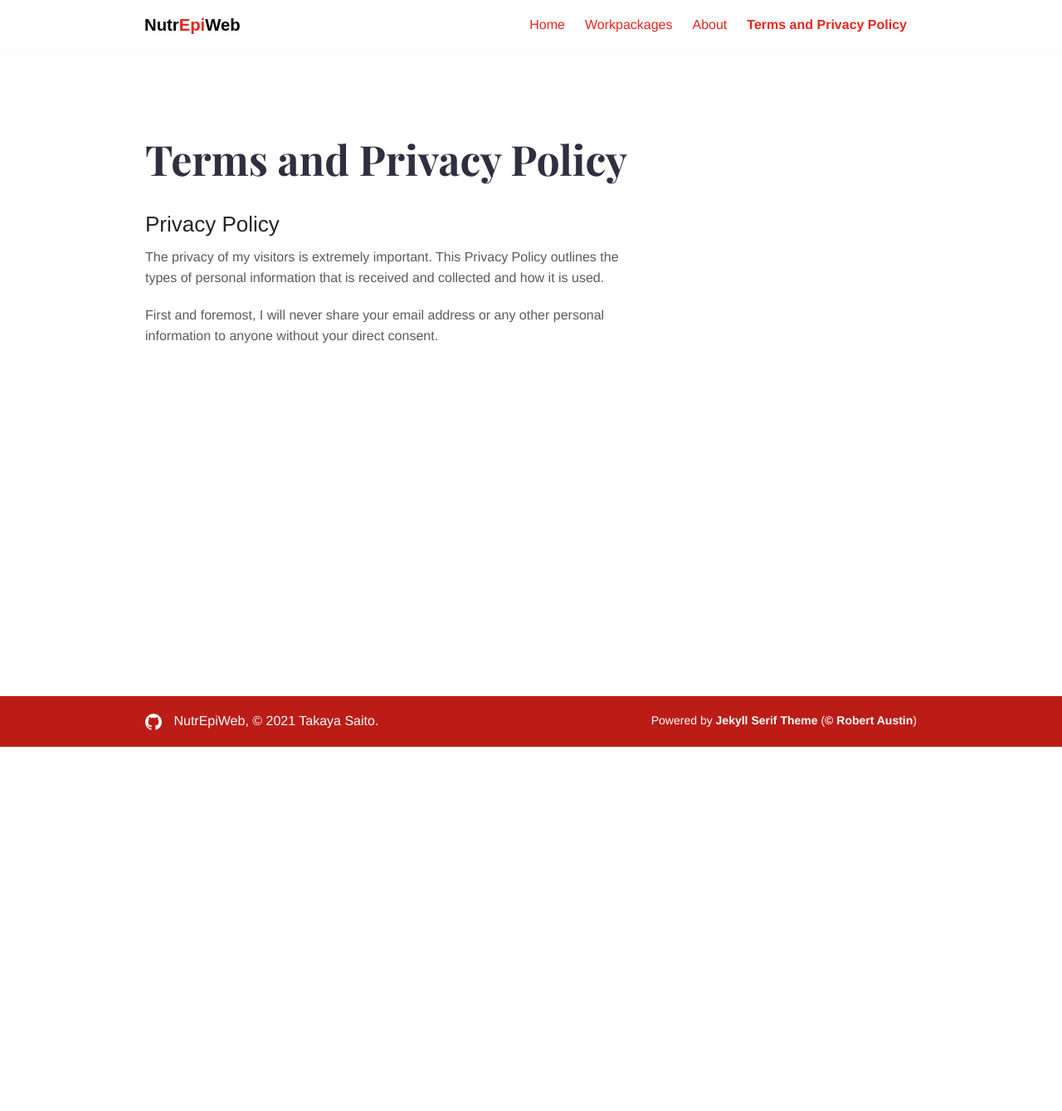
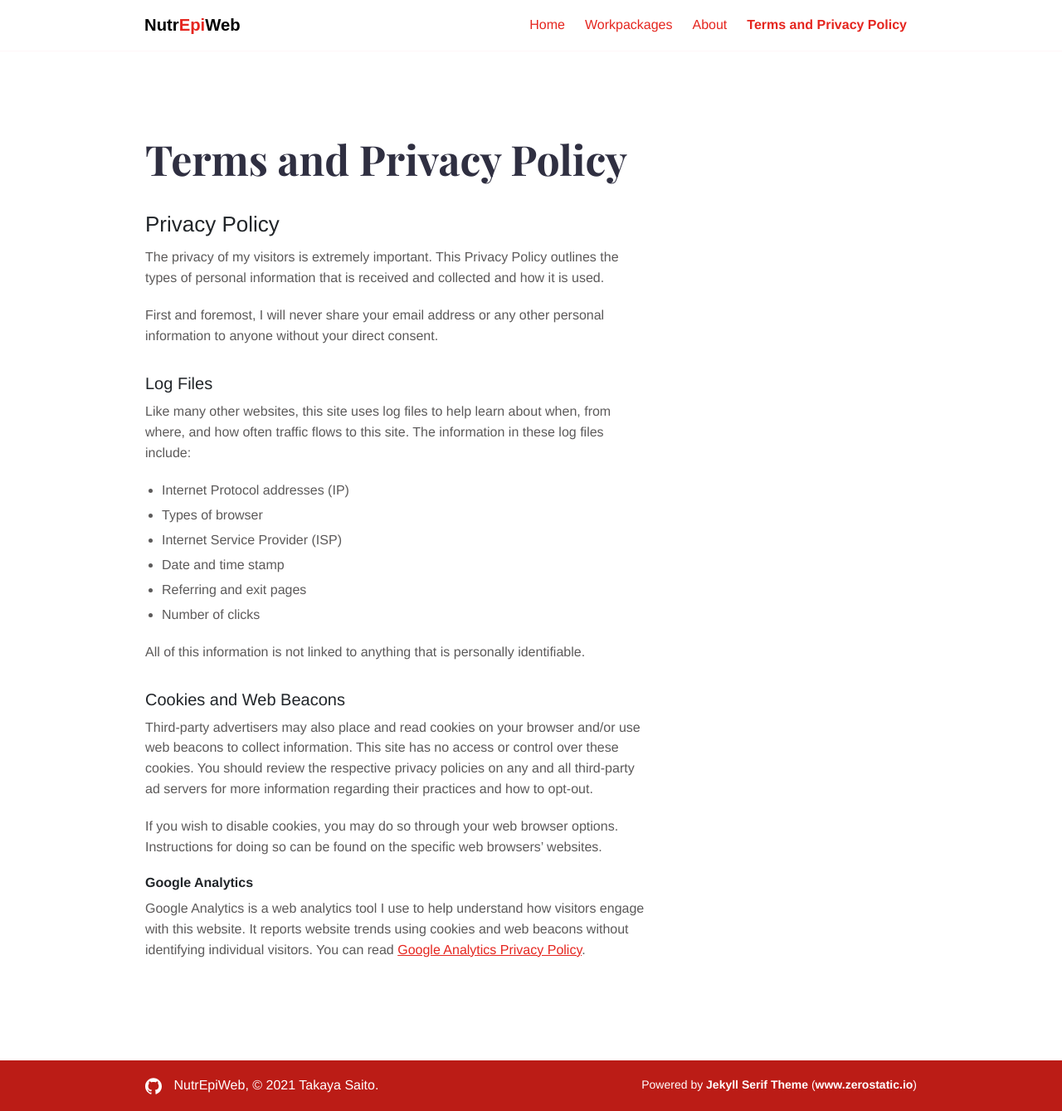
Before and after one commit to NutrEpi/nutrepi.github.io, a Jekyll site: the page built from terms.md, in a window 1280 px wide. Shown: the whole page at 83% size. Built offline with Jekyll 4.4.1, drawn with Linux system fonts in a browser that asks for light colours; before the commit the page ends 900 px from its top, so only the background shows below that.

Commit message:
Update licence, terms and conditions

```diff
--- a/_config.yml
+++ b/_config.yml
@@ -11,7 +11,7 @@ logo:
   desktop: "images/logo/logo.svg"
   desktop_height: "36px"
 footer:
-  copyright_text: 'Powered by <a class="zerostatic" href="https://github.com/zerostaticthemes/jekyll-serif-theme">Jekyll Serif Theme</a> (<a class="zerostatic" href="https://github.com/JugglerX">© Robert Austin</a>)'
+  copyright_text: 'Powered by <a class="zerostatic" href="https://github.com/zerostaticthemes/jekyll-serif-theme">Jekyll Serif Theme</a> (<a class="zerostatic" href="https://www.zerostatic.io">www.zerostatic.io</a>)'
 
 seo:
   meta_og_title: "NutrEpiWeb"
--- a/terms.md
+++ b/terms.md
@@ -9,3 +9,26 @@ title: "Terms and Privacy Policy"
 The privacy of my visitors is extremely important. This Privacy Policy outlines the types of personal information that is received and collected and how it is used.
 
 First and foremost, I will never share your email address or any other personal information to anyone without your direct consent.
+
+### Log Files
+
+Like many other websites, this site uses log files to help learn about when, from where, and how often traffic flows to this site. The information in these log files include:
+
+* Internet Protocol addresses (IP)
+* Types of browser
+* Internet Service Provider (ISP)
+* Date and time stamp
+* Referring and exit pages
+* Number of clicks
+
+All of this information is not linked to anything that is personally identifiable.
+
+### Cookies and Web Beacons
+
+Third-party advertisers may also place and read cookies on your browser and/or use web beacons to collect information. This site has no access or control over these cookies. You should review the respective privacy policies on any and all third-party ad servers for more information regarding their practices and how to opt-out.
+
+If you wish to disable cookies, you may do so through your web browser options. Instructions for doing so can be found on the specific web browsers' websites.
+
+#### Google Analytics
+
+Google Analytics is a web analytics tool I use to help understand how visitors engage with this website. It reports website trends using cookies and web beacons without identifying individual visitors. You can read [Google Analytics Privacy Policy](http://www.google.com/analytics/learn/privacy.html).
```
Also changed, not shown: about.md (+4 -1 lines).
